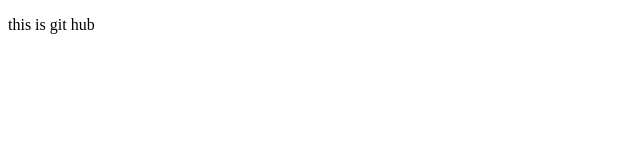
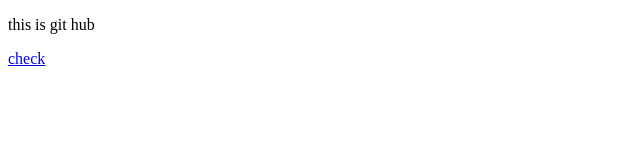
Before and after one commit to Poorva36/shiny, a plain HTML site: page index.html in a window 1280 px wide. Shown: the full height of the page, 0-640 px from the left. Drawn offline with Linux system fonts and the light colour scheme.

Commit message:
Jumping directly to the local area

```diff
--- a/index.html
+++ b/index.html
@@ -8,5 +8,6 @@
 </head>
 <body>
     <p>this is git hub</p>
+    <a href="./index2.html">check</a>
 </body>
 </html>
```
